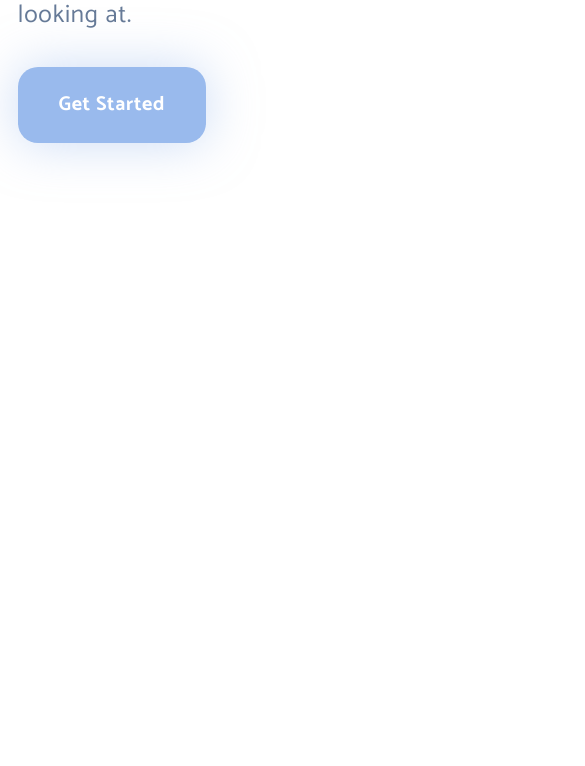
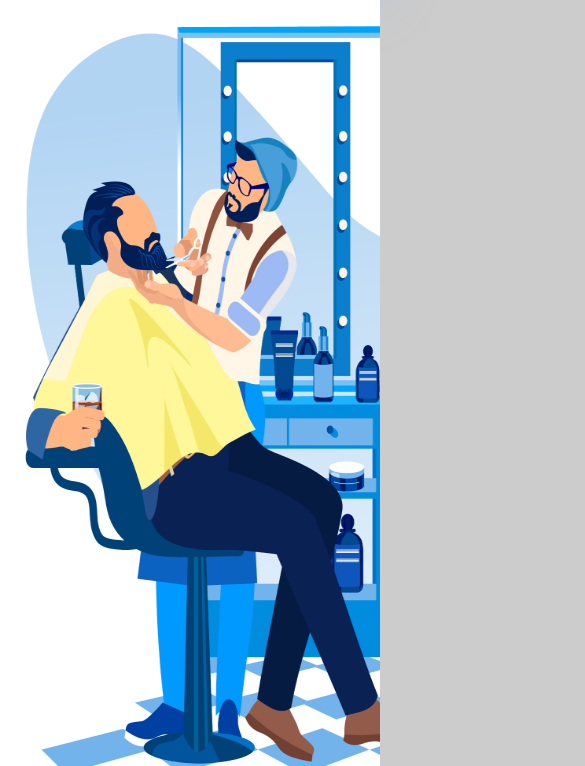
Before and after one commit to GulshatBegalieva/barber.github.io, a plain HTML site: page index.html in a window 390 px wide. Shown: the part 638-1404 px from the top of the page, 585 px wide, since content can reach past the window. Before the commit the page ends 927 px from the top, so only its background shows below. Drawn offline with nearby package versions, Linux system fonts and the light colour scheme; files that its build step writes are made by us from their sources.

Commit message:
Update style.scss

```diff
--- a/#source/style.scss
+++ b/#source/style.scss
@@ -9,6 +9,7 @@
 
 body {
     overflow-x: hidden;
+    background: #ccc;
 }
 
 $maxwidth: 1920;
@@ -165,13 +166,12 @@ button {
     }
 
     .right {
-        float: right;
         /* @include adaptiv-value("width", 1234, 320, 0);
         @include adaptiv-value("height", 821, 500, 0); */
 
         /* background: url("../images/img//home_img.png") no-repeat;
         background-size: 100%; */
-
+        overflow-x: hidden;
         img {
             width: 1234px;
             height: 821px;
@@ -192,6 +192,21 @@ button {
                 display: none;
             }
         }
+        .content {
+            display: block;
+            margin-right: 10px;
+            .left {
+                text-align: center;
+                margin: 0 auto;
+            }
+            .right {
+                max-width: 890px;
+                img {
+                    display: block;
+                    max-width: 890px;
+                }
+            }
+        }
     }
 }
 @media screen and (max-width: 375px) {
```
